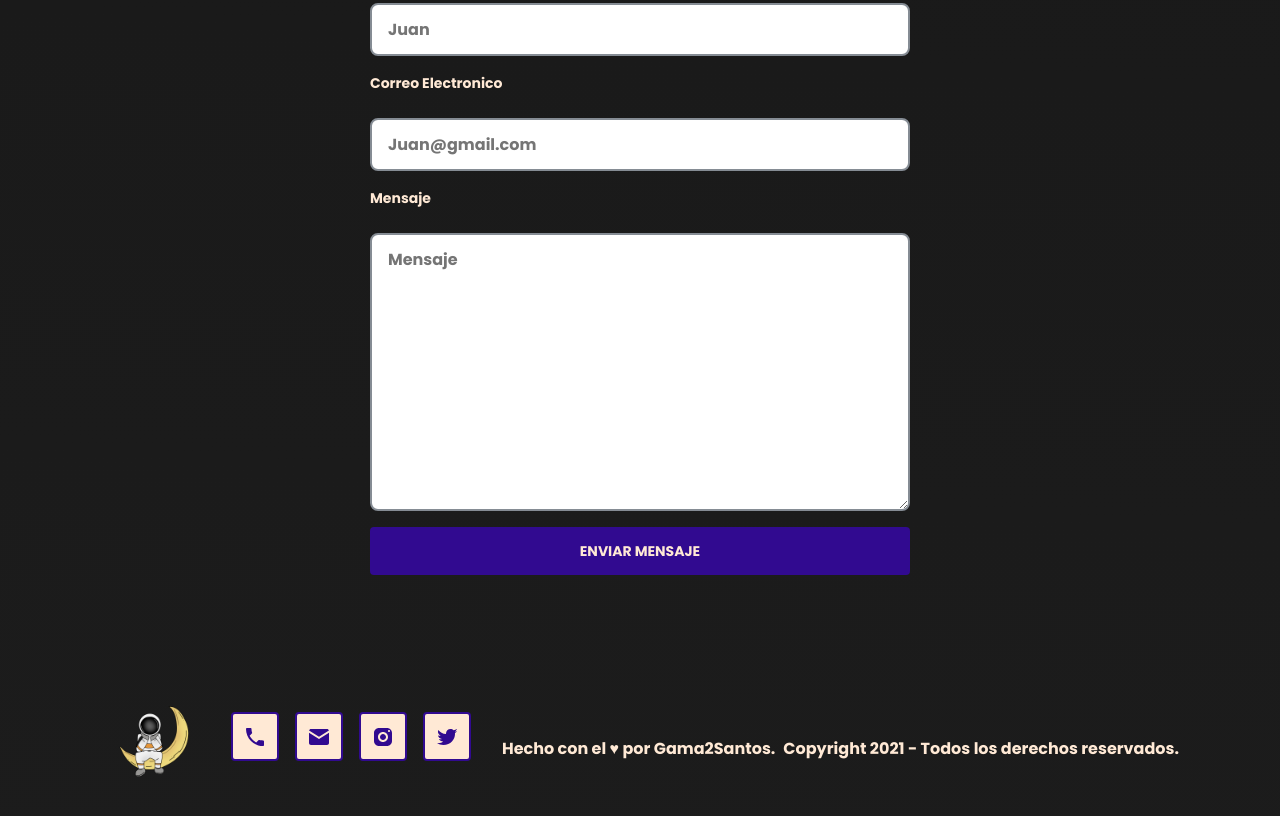
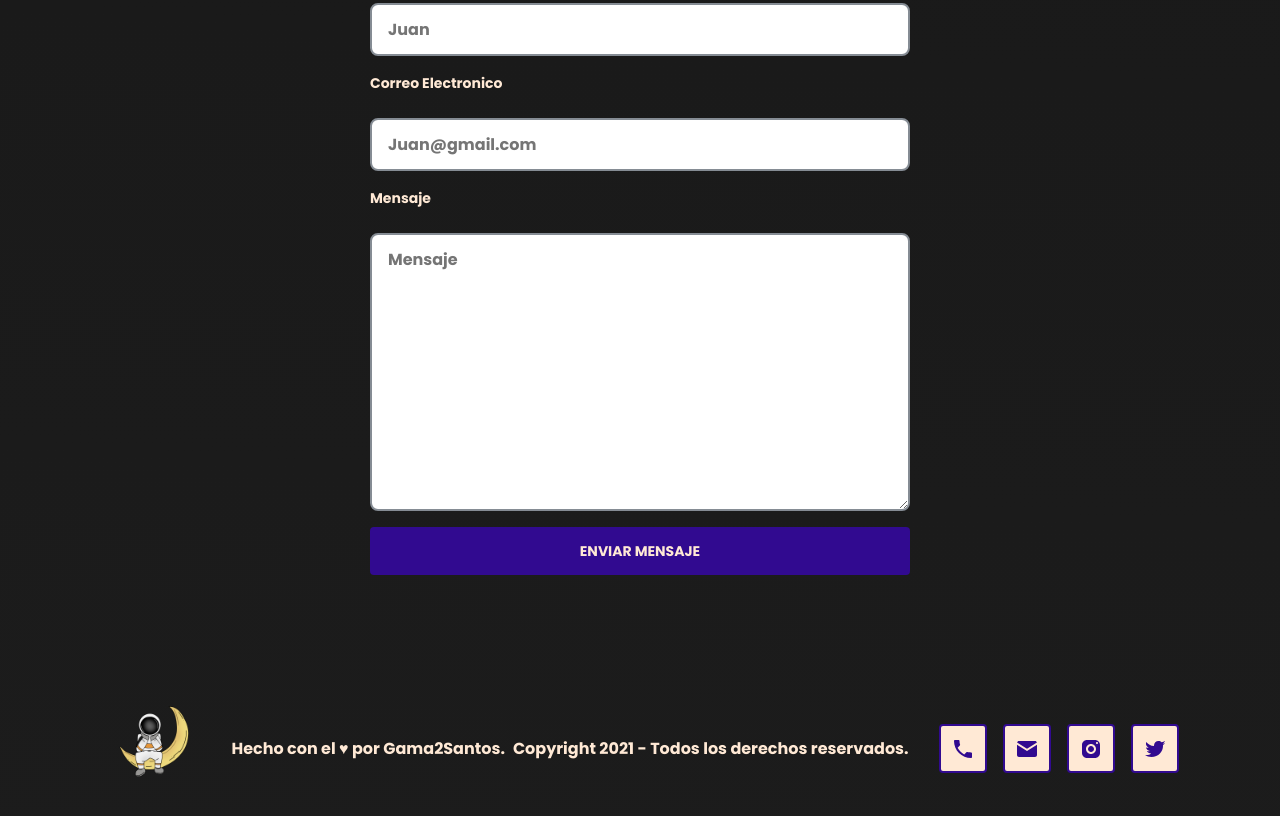
Before and after one commit to gama2santos/Portafolio, a plain HTML site: page index.html in a window 1280 px wide. Shown: the part 4742-5558 px from the top of the page. Drawn offline with Linux system fonts and the light colour scheme.

Commit message:
Add files via upload

```diff
--- a/index.html
+++ b/index.html
@@ -130,7 +130,7 @@
                 <img src="./assets/astro2.png" width="100" height="100" alt="Logo">
             </div>
 
-            <div class="social">
+            <div class="social-footer">
                 <a class="button-icon"  target="_blank" href="tel:7712200900"><img src="./assets/phone.svg" alt="Llamar a Luis"></a>
                 <a class="button-icon"  target="_blank" href="gama2santos@outlook.com"><img src="./assets/mail.svg" alt="Correo a Luis"></a>
                 <a class="button-icon"  target="_blank" href="https://www.instagram.com/gama2santos/"><img src="./assets/instagram.svg" alt="instagram"></a>
@@ -138,7 +138,7 @@
             </div>
             <div class="footer-copyright">
                 <p>Hecho con el ♥ por Gama2Santos. </p>
-                <p> Copyright 2021 - Todos los derechos reservados.</p>
+                <p>Copyright 2021 - Todos los derechos reservados.</p>
             </div>
         </footer>
     </div>
```
